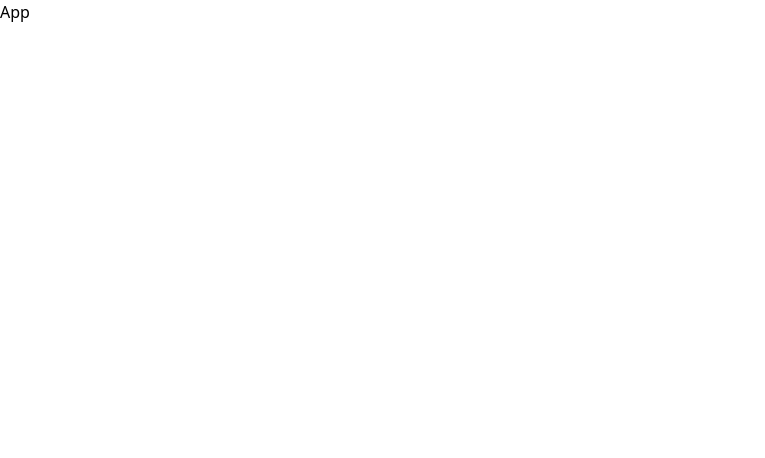
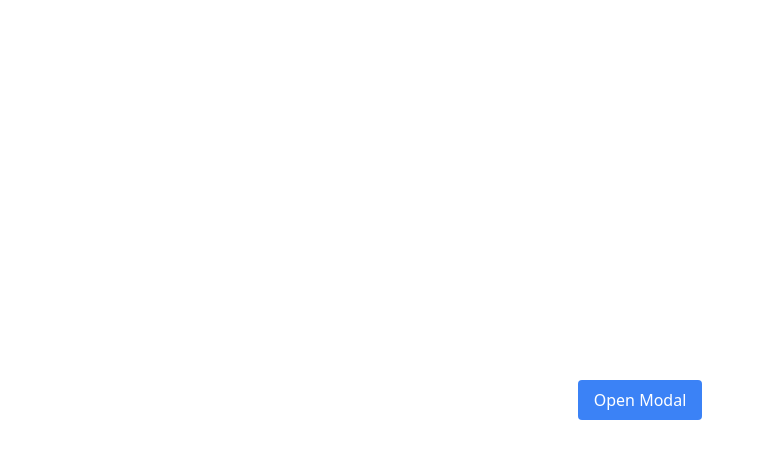
Before and after one commit to brightsidedeveloper/aria, a React (Vite) app in the folder project-1/: page / in a window 1280 px wide. Shown: the top 458 px of the page, without its empty margins (0-765 px from the left). Built offline with nearby package versions, Linux system fonts and the light colour scheme.

Commit message:
Add dialog modal with open and close functionality

```diff
--- a/project-1/src/App.tsx
+++ b/project-1/src/App.tsx
@@ -1,3 +1,42 @@
-export default function App() {
-   return <div>App</div>
+import { useRef, useState } from 'react';
+
+function App() {
+  const [isOpen, setIsOpen] = useState(false);
+  const dialogRef = useRef<HTMLDialogElement>(null);
+
+  const openModal = () => {
+    setIsOpen(true);
+    dialogRef.current?.showModal();
+  };
+
+  const closeModal = () => {
+    setIsOpen(false);
+    dialogRef.current?.close();
+  };
+
+  return (
+    <div className="flex items-center justify-center h-screen">
+      <button
+        className="bg-blue-500 text-white px-4 py-2 rounded"
+        onClick={openModal}
+      >
+        Open Modal
+      </button>
+
+      <dialog
+        ref={dialogRef}
+        onClick={(e) => {
+          if (e.target === dialogRef.current) closeModal();
+        }}
+        className="p-4 bg-white rounded shadow-lg"
+      >
+        <div>
+          <p>This is a modal dialog. Click outside to close.</p>
+          <button onClick={closeModal} className="mt-2 bg-red-500 text-white px-4 py-2 rounded">Close</button>
+        </div>
+      </dialog>
+    </div>
+  );
 }
+
+export default App;
```
